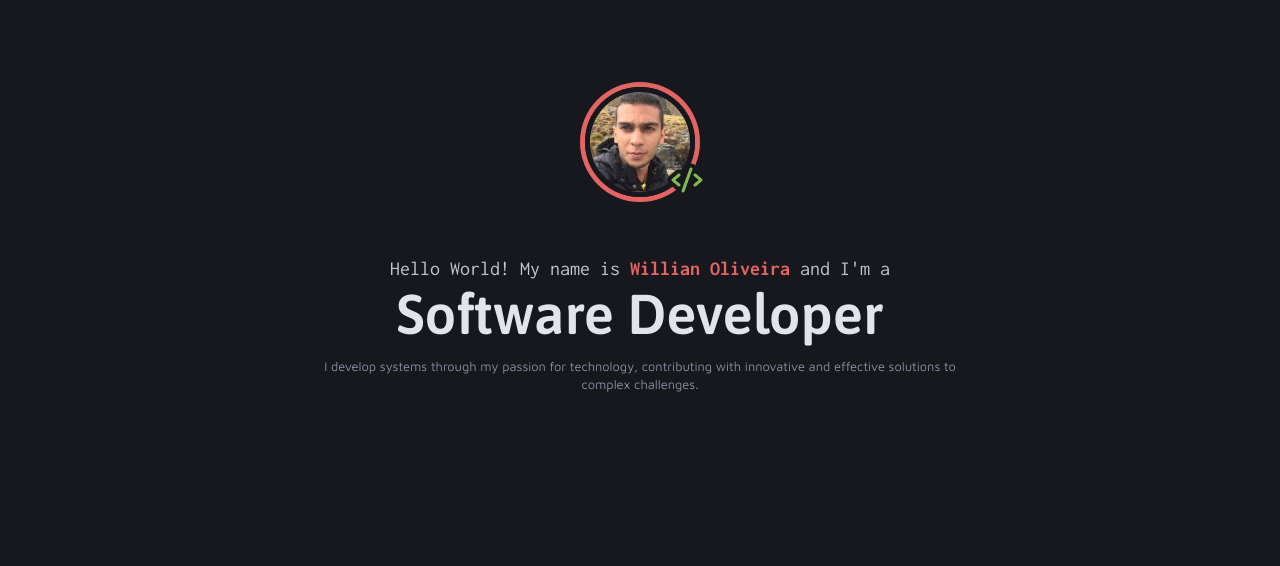
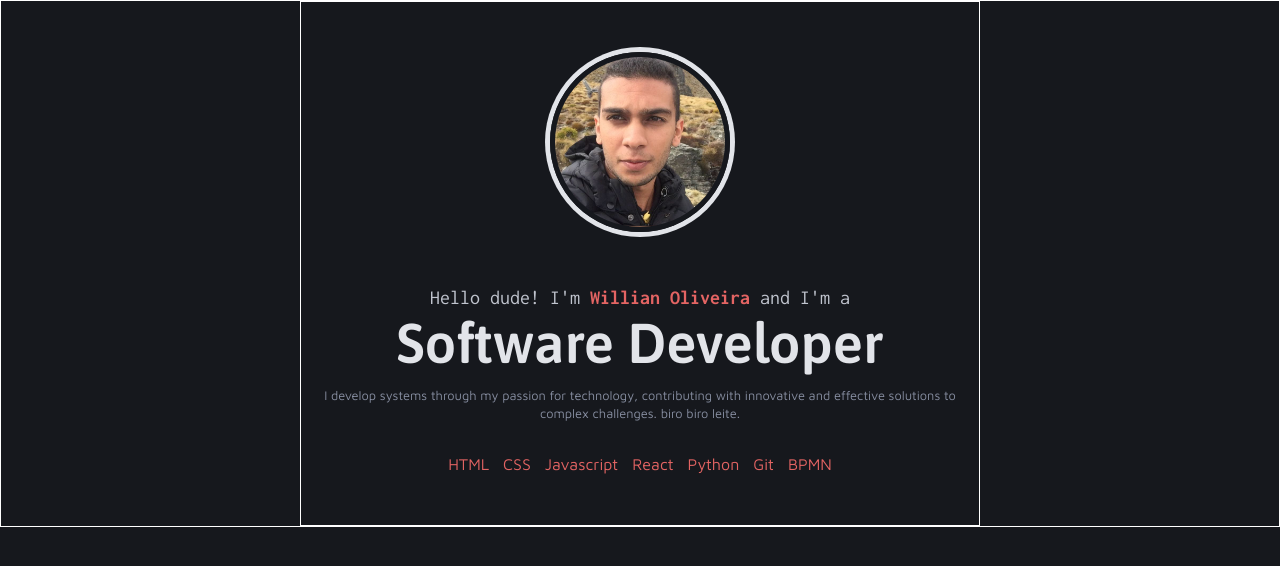
Before and after one commit to willgdo/willianoliveira, a plain HTML site: page index.html in a window 1280 px wide. Drawn offline with Linux system fonts and the light colour scheme.

Commit message:
Melhora header

```diff
--- a/index.html
+++ b/index.html
@@ -20,21 +20,26 @@
 </head>
 
 <body>
-    <div class="background">
-        <!-- <img src="./assets/background.jpg" alt="background"> -->
-    </div>
     <main>
         <header>
             <div class="avatar">
                 <img src="./assets/photo.jpg" alt="Imagem de Willian Oliveira">
-                <span><img src="./assets/icons/code.png" alt="ícone de tags"></span>
             </div>
-            <h2>Hello World! My name is <span><strong>Willian Oliveira</strong></span> and I'm a</h2>
+            <h2>Hello dude! I'm <span><strong>Willian Oliveira</strong></span> and I'm a</h2>
             <h1>Software Developer</h1>
             <p>
                 I develop systems through my passion for technology, contributing with innovative and effective
-                solutions to complex challenges.
+                solutions to complex challenges. biro biro leite.
             </p>
+            <ul>
+                <li>HTML</li>
+                <li>CSS</li>
+                <li>Javascript</li>
+                <li>React</li>
+                <li>Python</li>
+                <li>Git</li>
+                <li>BPMN</li>
+            </ul>
         </header>
     </main>
 </body>
--- a/styles/page.css
+++ b/styles/page.css
@@ -1,31 +1,19 @@
-.background {
+main {
   width: 100%;
-  height: 750px;
-  position: fixed;
-
-  & img {
-    width: 100%;
-    height: 100%;
-    object-fit: cover;
-  }
-}
-
-main {
-  position: relative;
-  width: 1040px;
-  height: 450px;
-  margin: 80px auto;
+  display: flex;
+  justify-content: center;
+  border: 1px solid white;
 }
 
 header {
   width: 680px;
-  height: 330px;
-  margin: 0px auto;
+  padding: 50px 0px;
   display: flex;
   flex-direction: column;
   justify-content: center;
   align-items: center;
   text-align: center;
+  border: 1px solid white;
 
   & h2 {
     font: var(--subtitle);
@@ -46,23 +34,28 @@ header {
     color: var(--gray-400);
     margin: 10px 20px;
   }
+
+  & ul li {
+    font: var(--text-md);
+    display: inline-block;
+    color: var(--red);
+    margin: 20px 5px 0px;
+  }
+
+  & ul li:hover {
+    color: var(--gray-300);
+  }
 }
 
 .avatar {
   position: relative;
 
   & > img {
-    width: 110px;
-    height: 110px;
+    width: 180px;
+    height: 180px;
     border-radius: 50%;
     border: 5px solid var(--gray-200);
-    box-shadow: 0px 0px 0px 5px var(--red);
-    margin-bottom: 56px;
-  }
-
-  & span img {
-    position: absolute;
-    bottom: 60px;
-    right: -10px;
+    box-shadow: 0px 0px 0px 5px var(--gray-600);
+    margin-bottom: 50px;
   }
 }
```
Also changed, not shown: assets/background.jpg (deleted).
